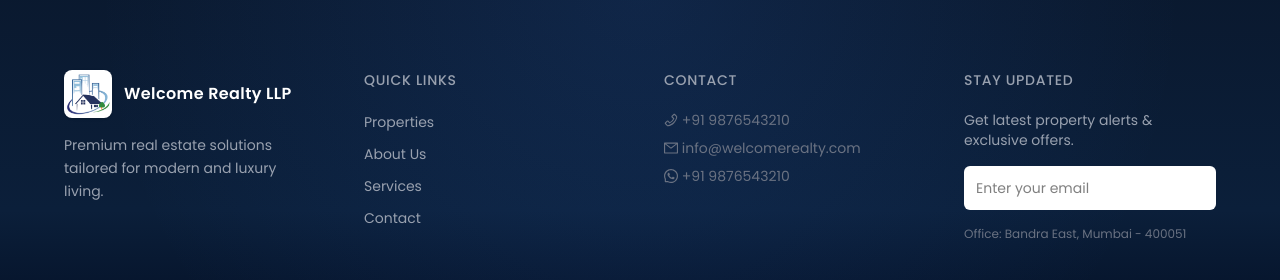
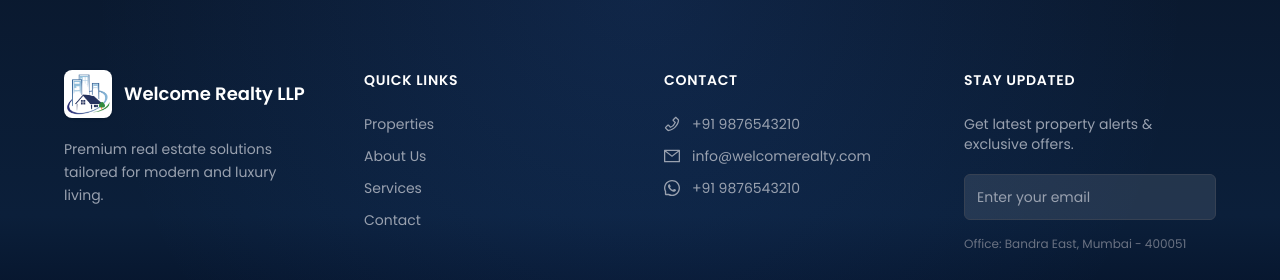
Before and after one commit to mumbaiops45/realestate, a Next.js app: page /about in a window 1280 px wide. Shown: the part 6739-7019 px from the top of the page. Built offline with nearby package versions, Linux system fonts and the light colour scheme.

Commit message:
Footer change

```diff
--- a/src/app/Component/Cta.jsx
+++ b/src/app/Component/Cta.jsx
@@ -42,7 +42,7 @@ const Cta = () => {
         <div className="mt-10 flex flex-col sm:flex-row justify-center gap-4">
           <button
           onClick={() => router.push("/service")}
-          className="px-8 py-3 rounded-full font-semibold bg-blue-600 text-white shadow-md hover:shadow-xl hover:-translate-y-0.5 transition-all duration-300 cursor-pointer">
+          className="px-8 py-3 rounded-full font-semibold bg-gray-900  text-white hover:bg-gray-800 shadow-md hover:shadow-xl hover:-translate-y-0.5 transition-all duration-300 cursor-pointer">
             Explore Properties
           </button>
 
--- a/src/app/Component/Feature.jsx
+++ b/src/app/Component/Feature.jsx
@@ -96,7 +96,7 @@ const Feature = () => {
                       alt={property.title}
                       className="w-full h-52 object-cover group-hover:scale-110 transition duration-500"
                     />
-                    <span className="absolute top-3 left-3 bg-blue-600 text-white text-xs px-3 py-1 rounded-full">
+                    <span className="absolute top-3 left-3 bg-gray-600 text-white text-xs px-3 py-1 rounded-full">
                       {property.type}
                     </span>
                   </div>
@@ -110,11 +110,11 @@ const Feature = () => {
                     </p>
 
                     <div className="flex justify-between items-center mt-4">
-                      <span className="text-blue-600 font-bold text-lg">
+                      <span className="text-white font-bold text-lg">
                         {property.price}
                       </span>
 
-                      <button className="text-sm bg-blue-600 text-white px-4 py-2 rounded-lg hover:bg-blue-700 transition">
+                      <button className="text-sm bg-gray-900 text-white px-4 py-2 rounded-lg hover:bg-gray-000 transition">
                         View Details
                       </button>
                     </div>
--- a/src/app/Component/Footer.jsx
+++ b/src/app/Component/Footer.jsx
@@ -1,9 +1,191 @@
+// "use client";
+// import React, { useState, useEffect } from "react";
+// import Image from "next/image";
+// import { Poppins } from "next/font/google";
+// import Link from "next/link";
+// import { PhoneOutlined, MailOutlined, WhatsAppOutlined } from '@ant-design/icons';
+
+// const poppins = Poppins({
+//   subsets: ["latin"],
+//   weight: ["300", "400", "500", "600"],
+// });
+
+// const Footer = () => {
+//   const [showScrollBtn, setShowScrollBtn] = useState(false);
+
+//   useEffect(() => {
+//     const handleScroll = () => {
+//       setShowScrollBtn(window.scrollY > 300);
+//     };
+//     window.addEventListener("scroll", handleScroll);
+//     return () => window.removeEventListener("scroll", handleScroll);
+//   }, []);
+
+//   const scrollToTop = () => {
+//     window.scrollTo({ top: 0, behavior: "smooth" });
+//   };
+
+//   return (
+//     <>
+//       <footer
+//         className={`${poppins.className} relative bg-gradient-to-b from-[#0A192F] via-[#0B1F3A] to-[#020617] text-gray-300`}
+//       >
+
+//         <div className="absolute inset-0 bg-[radial-gradient(circle_at_top,rgba(59,130,246,0.12),transparent_70%)] pointer-events-none" />
+
+//         <div className="relative max-w-7xl mx-auto px-6 md:px-10 lg:px-16 py-20">
+//           <div className="grid grid-cols-1 sm:grid-cols-2 lg:grid-cols-4 gap-12">
+
+
+//             <div className="space-y-4">
+//               <div className="flex items-center gap-3">
+//                 <div className="relative w-12 h-12 rounded-lg bg-white p-1 shadow">
+//                   <Image
+//                     src="/realstate1.png"
+//                     alt="logo"
+//                     fill
+//                     className="object-contain"
+//                   />
+//                 </div>
+//                 <h2 className="text-base font-semibold text-white tracking-wide">
+//                   Welcome Realty LLP
+//                 </h2>
+//               </div>
+
+//               <p className="text-sm leading-relaxed text-gray-400">
+//                 Premium real estate solutions tailored for modern and luxury living.
+//               </p>
+//             </div>
+
+
+//             <div>
+//               <h3 className="text-sm font-bold text-white  uppercase tracking-wider mb-5">
+//                 Quick Links
+//               </h3>
+
+//               <ul className="space-y-2">
+//                 {[
+//                   { name: "Properties", path: "/service" },
+//                   { name: "About Us", path: "/about" },
+//                   { name: "Services", path: "/service" },
+//                   { name: "Contact", path: "/contact" },
+//                 ].map((item) => (
+//                   <li key={item.name}>
+//                     <Link
+//                       href={item.path}
+//                       className="text-sm text-gray-400 hover:text-white transition"
+//                     >
+//                       {item.name}
+//                     </Link>
+//                   </li>
+//                 ))}
+//               </ul>
+//             </div>
+
+
+//             <div>
+//               <h3 className="text-sm font-bold text-gray-100 uppercase tracking-wider mb-5">
+//                 Contact
+//               </h3>
+
+
+//               <ul className="space-y-2 text-sm">
+//                 <li className="group cursor-pointer">
+//                   <span className="text-gray-500 group-hover:text-white transition-colors duration-200">
+//                     <PhoneOutlined /> +91 9876543210
+//                   </span>
+//                 </li>
+//                 <li className="group cursor-pointer">
+//                   <span className="text-gray-500 group-hover:text-white transition-colors duration-200">
+//                     <MailOutlined /> info@welcomerealty.com
+//                   </span>
+//                 </li>
+//                 <li className="group cursor-pointer">
+//                   <span className="text-gray-500 group-hover:text-white transition-colors duration-200">
+//                     <WhatsAppOutlined /> +91 9876543210
+//                   </span>
+//                 </li>
+//               </ul>
+
+//             </div>
+
+
+//             <div>
+//               <h3 className="text-sm font-bold text-gray-100 uppercase tracking-wider mb-5">
+//                 Stay Updated
+//               </h3>
+
+//               <p className="text-sm text-gray-400 mb-4">
+//                 Get latest property alerts & exclusive offers.
+//               </p>
+
+//               <div className="flex items-center bg-white rounded-md overflow-hidden">
+//                 <input
+//                   type="email"
+//                   placeholder="Enter your email"
+//                   className="flex-1 px-3 py-2.5 text-sm text-black outline-none"
+//                 />
+//                 <button className="px-4 py-2.5 bg-blue-500 text-white hover:bg-blue-600 transition">
+//                   →
+//                 </button>
+//               </div>
+
+//               <p className="text-xs text-gray-500 mt-4">
+//                 Office: Bandra East, Mumbai - 400051
+//               </p>
+//             </div>
+//           </div>
+
+
+//           <div className="mt-16 pt-6 border-t border-gray-800 flex flex-col md:flex-row justify-between items-center gap-4 text-sm text-gray-500">
+
+//             <p className="text-center md:text-left">
+//               © 2026 Welcome Realty LLP
+//             </p>
+
+//             <p className="text-center">
+//               Designed & Developed by{" "}
+//               <a
+//                 href="https://www.nakshatranamahacreations.com/"
+//                 target="_blank"
+//                 rel="noopener noreferrer"
+//                 className="text-gray-300 hover:text-gray-100 transition"
+//               >
+//                 Nakshatra Namaha Creations
+//               </a>
+//             </p>
+
+//             <div className="flex gap-4">
+//               <a href="#" className="text-sm hover:text-white transition">Privacy</a>
+//               <a href="#" className="text-sm hover:text-white transition">Terms</a>
+//               <a href="#" className="text-sm hover:text-white transition">Sitemap</a>
+//             </div>
+//           </div>
+//         </div>
+//       </footer>
+
+
+//       {showScrollBtn && (
+//         <button
+//           onClick={scrollToTop}
+//           className="fixed bottom-8 right-8 z-50 p-3 bg-blue-500 text-white rounded-full shadow-md hover:bg-blue-600 transition"
+//         >
+//           ↑
+//         </button>
+//       )}
+//     </>
+//   );
+// };
+
+// export default Footer;
+
+
 "use client";
 import React, { useState, useEffect } from "react";
 import Image from "next/image";
 import { Poppins } from "next/font/google";
 import Link from "next/link";
-import { PhoneOutlined , MailOutlined , WhatsAppOutlined} from '@ant-design/icons';
+import { PhoneOutlined, MailOutlined, WhatsAppOutlined } from "@ant-design/icons";
 
 const poppins = Poppins({
   subsets: ["latin"],
@@ -30,50 +212,44 @@ const Footer = () => {
       <footer
         className={`${poppins.className} relative bg-gradient-to-b from-[#0A192F] via-[#0B1F3A] to-[#020617] text-gray-300`}
       >
-
+        {/* Background Glow */}
         <div className="absolute inset-0 bg-[radial-gradient(circle_at_top,rgba(59,130,246,0.12),transparent_70%)] pointer-events-none" />
 
         <div className="relative max-w-7xl mx-auto px-6 md:px-10 lg:px-16 py-20">
           <div className="grid grid-cols-1 sm:grid-cols-2 lg:grid-cols-4 gap-12">
 
-
-            <div className="space-y-4">
+            {/* Logo */}
+            <div className="space-y-5">
               <div className="flex items-center gap-3">
                 <div className="relative w-12 h-12 rounded-lg bg-white p-1 shadow">
-                  <Image
-                    src="/realstate1.png"
-                    alt="logo"
-                    fill
-                    className="object-contain"
-                  />
+                  <Image src="/realstate1.png" alt="logo" fill className="object-contain" />
                 </div>
-                <h2 className="text-base font-semibold text-white tracking-wide">
+                <h2 className="text-lg font-semibold text-white">
                   Welcome Realty LLP
                 </h2>
               </div>
-
-              <p className="text-sm leading-relaxed text-gray-400">
+              <p className="text-sm text-gray-400 max-w-xs leading-relaxed">
                 Premium real estate solutions tailored for modern and luxury living.
               </p>
             </div>
 
-
+            {/* Quick Links */}
             <div>
-              <h3 className="text-sm font-medium text-gray-400 uppercase tracking-wider mb-5">
+              <h3 className="text-sm font-semibold text-white uppercase tracking-wider mb-6">
                 Quick Links
               </h3>
 
-              <ul className="space-y-2">
+              <ul className="space-y-3">
                 {[
                   { name: "Properties", path: "/service" },
                   { name: "About Us", path: "/about" },
                   { name: "Services", path: "/service" },
                   { name: "Contact", path: "/contact" },
                 ].map((item) => (
-                  <li key={item.name}>
+                  <li key={item.name} className="flex items-center">
                     <Link
                       href={item.path}
-                      className="text-sm text-gray-400 hover:text-white transition"
+                      className="text-sm text-gray-400 hover:text-white transition duration-200"
                     >
                       {item.name}
                     </Link>
@@ -82,43 +258,57 @@ const Footer = () => {
               </ul>
             </div>
 
-
+            {/* Contact (ALIGNED SAME AS LINKS) */}
             <div>
-              <h3 className="text-sm font-medium text-gray-400 uppercase tracking-wider mb-5">
+              <h3 className="text-sm font-semibold text-white uppercase tracking-wider mb-6">
                 Contact
               </h3>
 
-              <ul className="space-y-2 text-sm">
-                <li>
-                  <span className="text-gray-500"><PhoneOutlined /></span>{" "}
-                  <span className="text-gray-500">+91 9876543210</span>
+              <ul className="space-y-3">
+                <li className="flex items-center gap-3">
+                  <span className="w-4 flex justify-center text-gray-400">
+                    <PhoneOutlined />
+                  </span>
+                  <span className="text-sm text-gray-400 hover:text-white transition">
+                    +91 9876543210
+                  </span>
                 </li>
-                <li>
-                  <span className="text-gray-500"><MailOutlined /></span>{" "}
-                  <span className="text-gray-500">info@welcomerealty.com</span>
+
+                <li className="flex items-center gap-3">
+                  <span className="w-4 flex justify-center text-gray-400">
+                    <MailOutlined />
+                  </span>
+                  <span className="text-sm text-gray-400 hover:text-white transition">
+                    info@welcomerealty.com
+                  </span>
                 </li>
-                <li>
-                  <span className="text-gray-500"><WhatsAppOutlined /></span>{" "}
-                  <span className="text-gray-500">+91 9876543210</span>
+
+                <li className="flex items-center gap-3">
+                  <span className="w-4 flex justify-center text-gray-400">
+                    <WhatsAppOutlined />
+                  </span>
+                  <span className="text-sm text-gray-400 hover:text-white transition">
+                    +91 9876543210
+                  </span>
                 </li>
               </ul>
             </div>
 
-
+            {/* Newsletter */}
             <div>
-              <h3 className="text-sm font-medium text-gray-400 uppercase tracking-wider mb-5">
+              <h3 className="text-sm font-semibold text-white uppercase tracking-wider mb-6">
                 Stay Updated
               </h3>
 
-              <p className="text-sm text-gray-400 mb-4">
+              <p className="text-sm text-gray-400 mb-5">
                 Get latest property alerts & exclusive offers.
               </p>
 
-              <div className="flex items-center bg-white rounded-md overflow-hidden">
+              <div className="flex items-center bg-white/10 border border-gray-700 rounded-md overflow-hidden">
                 <input
                   type="email"
                   placeholder="Enter your email"
-                  className="flex-1 px-3 py-2.5 text-sm text-black outline-none"
+                  className="flex-1 px-3 py-2.5 text-sm text-white bg-transparent outline-none placeholder-gray-400"
                 />
                 <button className="px-4 py-2.5 bg-blue-500 text-white hover:bg-blue-600 transition">
                   →
@@ -131,39 +321,36 @@ const Footer = () => {
             </div>
           </div>
 
+          {/* Bottom Bar */}
+          <div className="mt-16 pt-6 border-t border-gray-800 flex flex-col md:flex-row justify-between items-center gap-4 text-sm text-gray-500">
+            <p>© 2026 Welcome Realty LLP</p>
 
-          <div className="mt-16 pt-6 border-t border-gray-800 flex flex-col md:flex-row justify-between items-center gap-4 text-sm text-gray-500">
-
-            <p className="text-center md:text-left">
-              © 2026 Nakshatra Namaha Creations Pvt. Ltd.
-            </p>
-
-            <p className="text-center">
+            <p>
               Designed & Developed by{" "}
               <a
                 href="https://www.nakshatranamahacreations.com/"
                 target="_blank"
                 rel="noopener noreferrer"
-                className="text-gray-300 hover:text-blue-400 transition"
+                className="text-gray-300 hover:text-white transition"
               >
                 Nakshatra Namaha Creations
               </a>
             </p>
 
-            <div className="flex gap-4">
-              <a href="#" className="text-sm hover:text-white transition">Privacy</a>
-              <a href="#" className="text-sm hover:text-white transition">Terms</a>
-              <a href="#" className="text-sm hover:text-white transition">Sitemap</a>
+            <div className="flex gap-5">
+              <a href="#" className="hover:text-white transition">Privacy</a>
+              <a href="#" className="hover:text-white transition">Terms</a>
+              <a href="#" className="hover:text-white transition">Sitemap</a>
             </div>
           </div>
         </div>
       </footer>
 
-
+      {/* Scroll Button */}
       {showScrollBtn && (
         <button
           onClick={scrollToTop}
-          className="fixed bottom-8 right-8 z-50 p-3 bg-blue-500 text-white rounded-full shadow-md hover:bg-blue-600 transition"
+          className="fixed bottom-8 right-8 z-50 p-3 bg-blue-500 text-white rounded-full shadow-lg hover:bg-blue-600 transition"
         >
           ↑
         </button>
--- a/src/app/about/page.js
+++ b/src/app/about/page.js
@@ -309,7 +309,7 @@ const Page = () => {
                 <motion.button
                     whileHover={{ scale: 1.05 }}
                     whileTap={{ scale: 0.95 }}
-                    className="mt-6 px-6 py-2 bg-blue-600 text-white rounded-lg shadow-md hover:bg-blue-700 transition"
+                    className="mt-6 px-6 py-2 bg-gray-900 text-white rounded-lg shadow-md hover:bg-gray-800 transition"
                 >
                     Meet All Team
                 </motion.button>
--- a/src/app/contact/page.js
+++ b/src/app/contact/page.js
@@ -55,8 +55,6 @@ const Page = () => {
 
     return (
         <div>
-
-
             <section
                 ref={ref}
                 className="relative h-screen flex items-center justify-start text-white overflow-hidden"
--- a/src/app/data/data.js
+++ b/src/app/data/data.js
@@ -176,8 +176,7 @@ export  const properties = [
 
 
 
-
- export const faqs = [
+export const faqs = [
     {
       question: "Do you help with both buying and renting properties?",
       answer:
@@ -208,4 +207,4 @@ export  const properties = [
       answer:
         "You can contact us directly through the website or call our team, and we will arrange a convenient site visit for you."
     }
-  ];
+];
```
